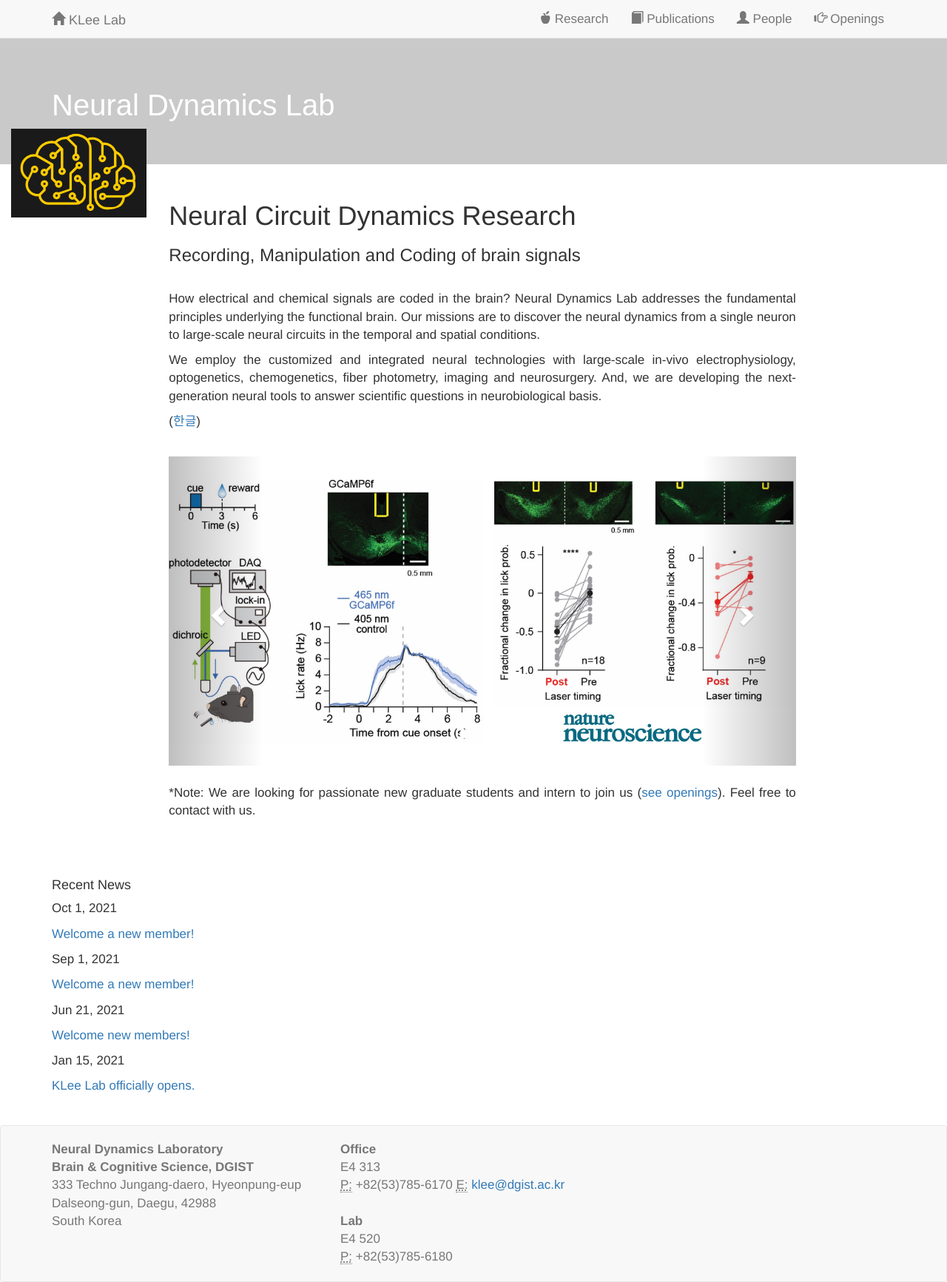
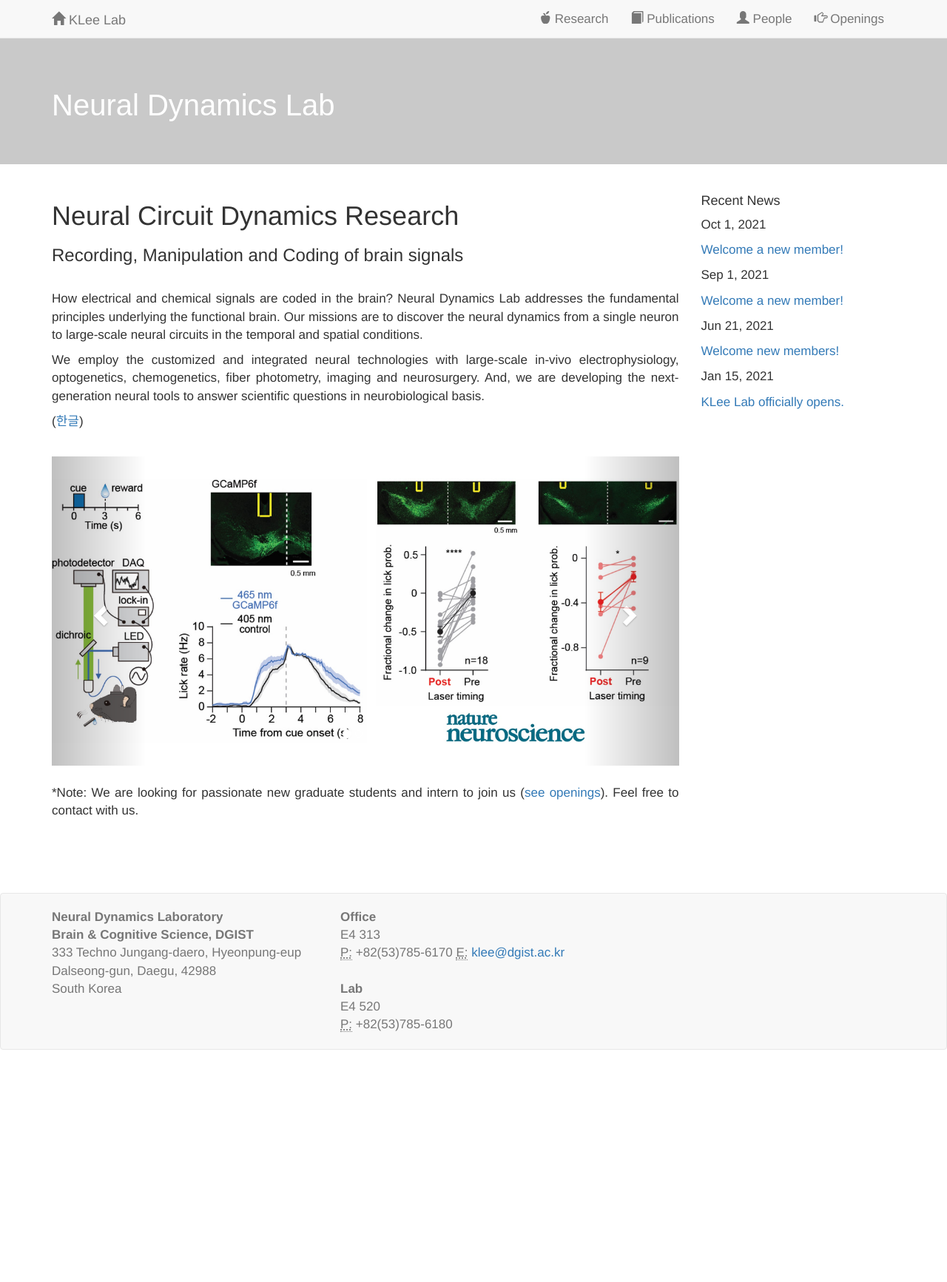
Before and after one commit to kleelab/kleelab.github.io, a Jekyll site: the page built from index.html, in a window 1280 px wide. Shown: the whole page at 74% size. Built offline with Jekyll 4.4.1, drawn with Linux system fonts in a browser that asks for light colours; nearby versions of some CDN libraries; a style sheet for code colours, icons or effects is not loaded; after the commit the page ends 1419 px from its top, so only the background shows below that.

Commit message:
Update home.html

```diff
--- a/_layouts/home.html
+++ b/_layouts/home.html
@@ -8,9 +8,6 @@
         </h1>
      </div>
 
-     <div class="image col-md-2">
-        <img class="img-responsive" alt="Project 1 illustration" src="../images/Lablogo.jpg"/ Align="right">
-    </div>
 
 </div>
 
```
